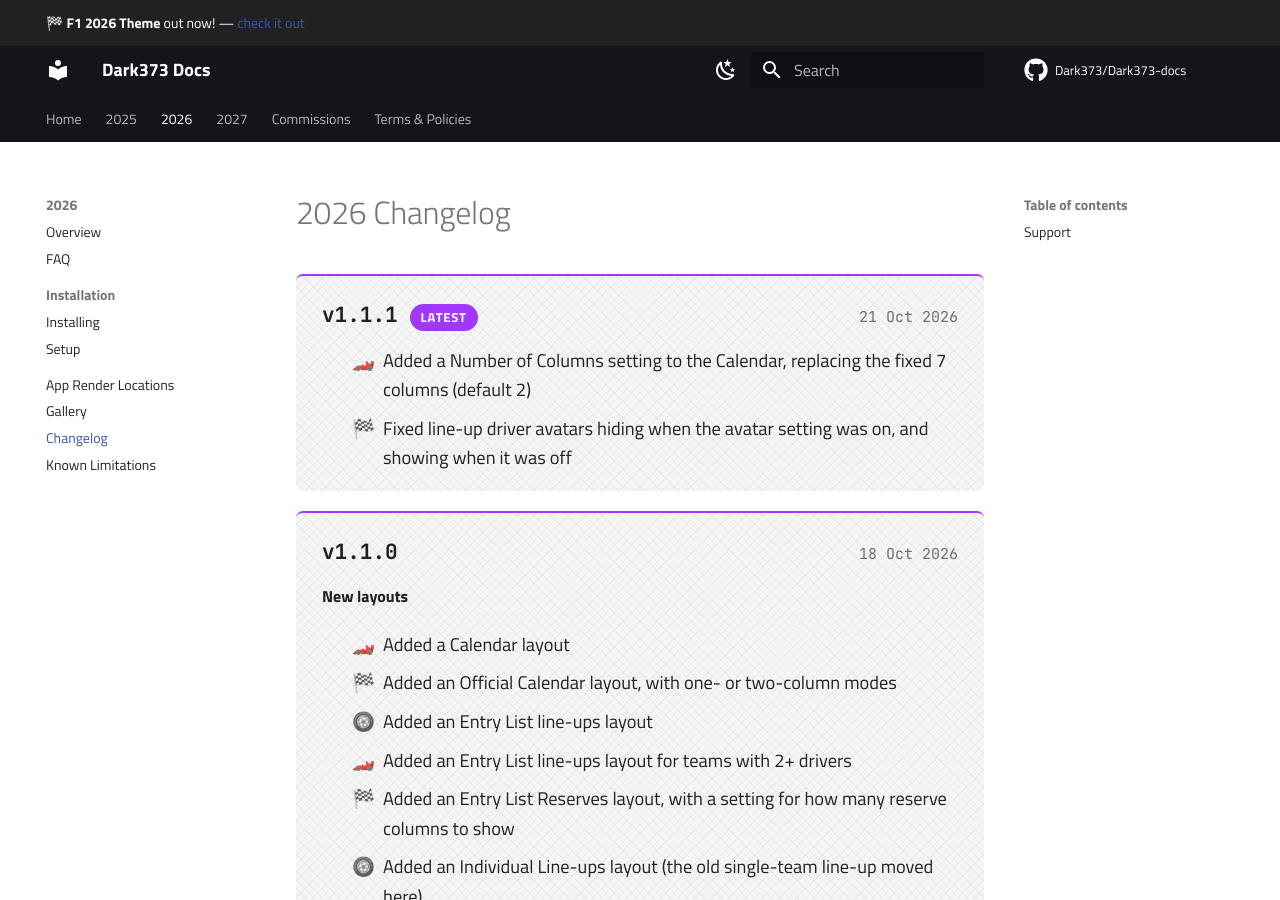
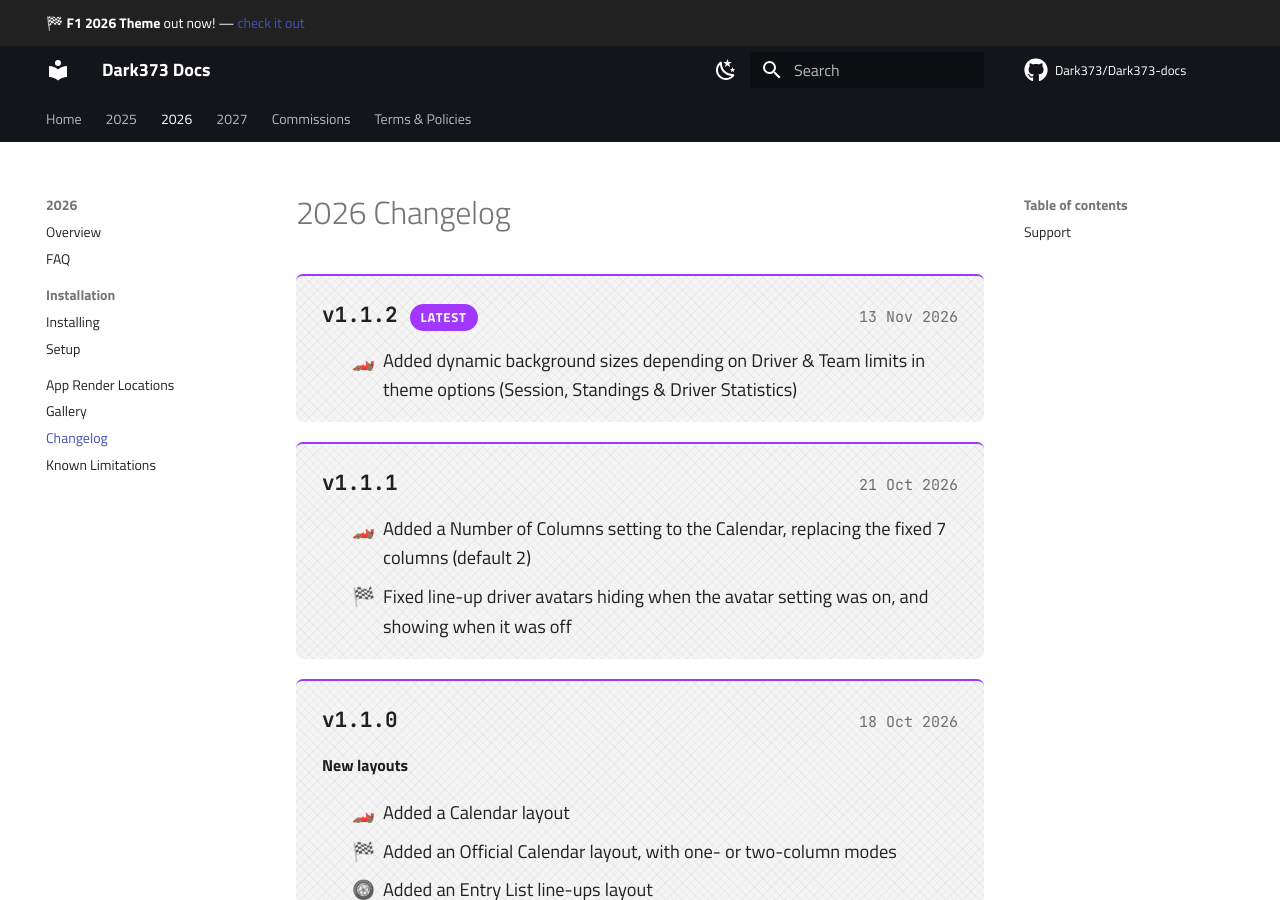
Before and after one commit to Dark373/Dark373-docs, an MkDocs documentation site: the page built from docs/f1-2026-theme/changelog.md, in a window 1280 px wide and 900 px high. Built offline with MkDocs 1.6.1 and Material for MkDocs 9.7.7, drawn with Linux system fonts in a browser that asks for light colours; comment, search, counter and statistics services are not loaded.

Commit message:
Update changelog.md

```diff
--- a/docs/f1-2026-theme/changelog.md
+++ b/docs/f1-2026-theme/changelog.md
@@ -5,8 +5,19 @@
 <div class="f1-release" markdown="1">
 
 <div class="f1-release-head">
+<span class="f1-release-version">v1.1.2</span>
+<span class="f1-release-badge f1-release-badge--latest">Latest</span>
+<span class="f1-release-date">13 Nov 2026</span>
+</div>
+
+- Added dynamic background sizes depending on Driver & Team limits in theme options (Session, Standings & Driver Statistics)
+
+</div>
+
+<div class="f1-release" markdown="1">
+
+<div class="f1-release-head">
 <span class="f1-release-version">v1.1.1</span>
-<span class="f1-release-badge f1-release-badge--latest">Latest</span>
 <span class="f1-release-date">21 Oct 2026</span>
 </div>
 
```
